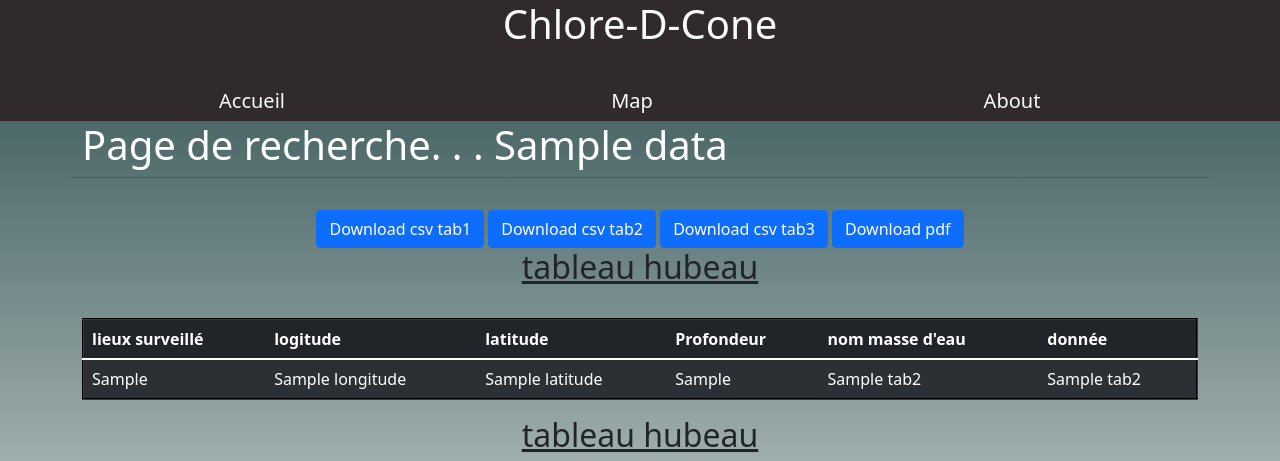
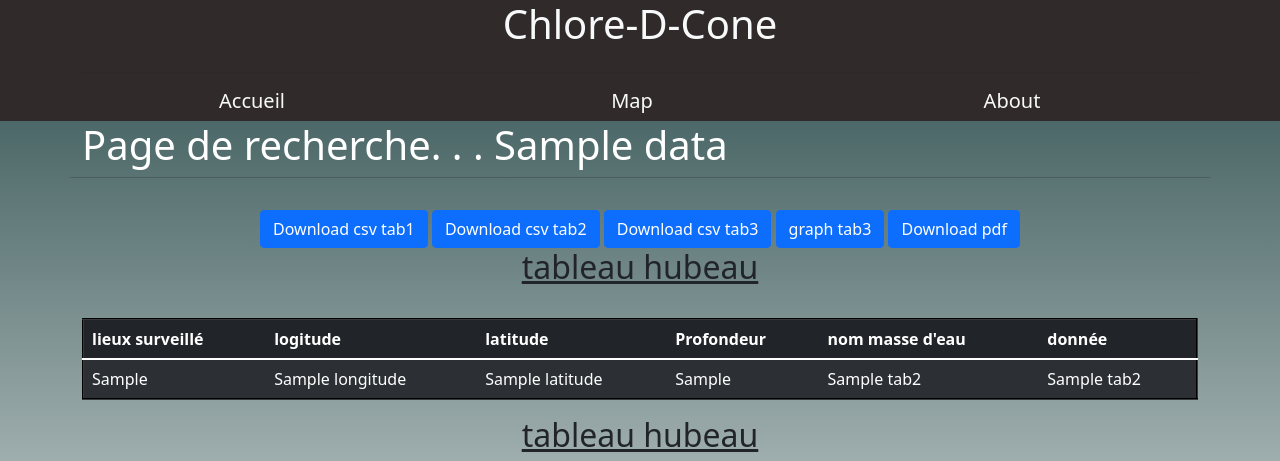
Before and after one commit to tiray972/ProjetChlord-cone, a Django app: template Chloredecone/chloredecone/affichage/templates/affichage/search.html in a window 1280 px wide. Shown: the top 461 px of the page. Run offline with Django 4.2, Linux system fonts and the light colour scheme; the template is opened without the code that fills it: most values are stand-ins (such as "Sample title", 1, 10 or a date in 2020); parts of the project's set-up code (start-up, migrations or seed data) failed here and were passed over; some libraries are stand-ins or nearby versions.

Commit message:
modified:   Chloredecone/chloredecone/affichage/templates/affichage/search.html

```diff
--- a/Chloredecone/chloredecone/affichage/templates/affichage/search.html
+++ b/Chloredecone/chloredecone/affichage/templates/affichage/search.html
@@ -27,6 +27,8 @@
       {% if tab1 %}<a href="../upload_csv1/{{id}}/" class="btn btn-primary"> Download csv tab1</a>{% endif %}
       {% if tab2 %}<a href="../upload_csv2/{{id}}/" class="btn btn-primary"> Download csv tab2 </a>{% endif %}
       {% if tab3 %}<a href="../upload_csv3/{{id}}/" class="btn btn-primary"> Download csv tab3</a>{% endif %}
+      {% if tab3 %}<a href="../tab/{{id}}/" class="btn btn-primary"> graph tab3</a>{% endif %}
+
       <a href="../upload/{{id_pdf}}/{{id}}/" class="btn btn-primary"> Download pdf</a>
     </div>
 
```
